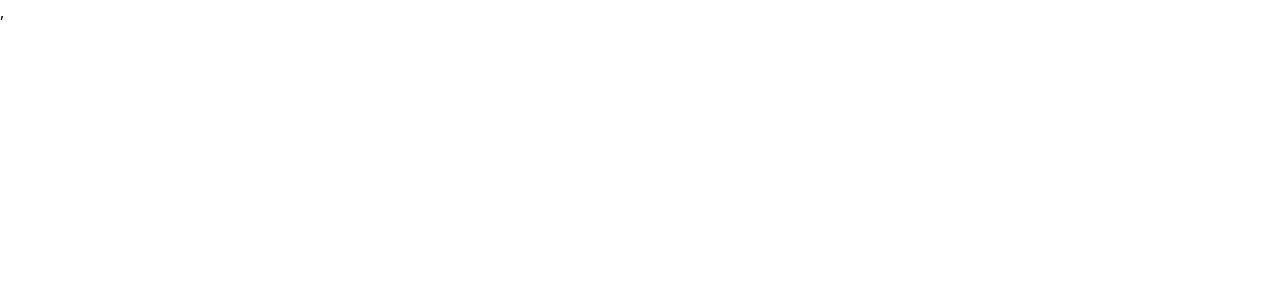
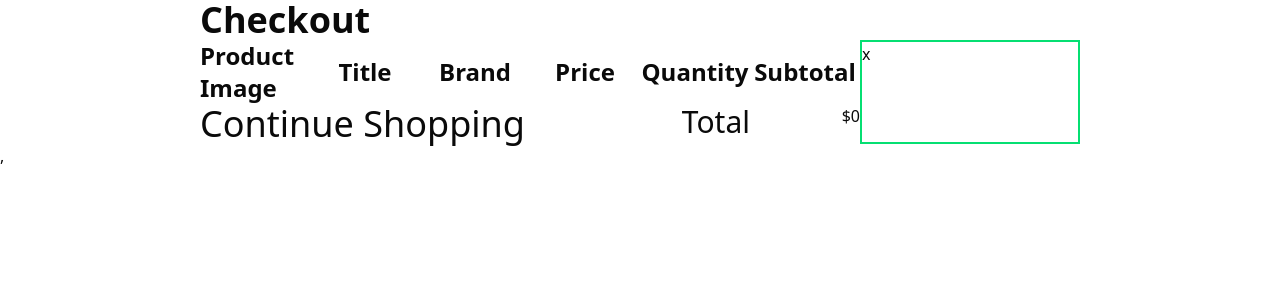
Before and after one commit to 3RaghavK3/Ecommerce-Frontend, a React (Vite) app in the folder client/: page /checkout in a window 1280 px wide. Before the commit this address had no page. Shown: the top 300 px of the page. Built offline with nearby package versions, Linux system fonts and the light colour scheme.

Commit message:
:mock of checkout page

```diff
--- a/client/src/App.tsx
+++ b/client/src/App.tsx
@@ -1,6 +1,7 @@
 import { Routes, Route } from "react-router-dom";
 import { Homepage } from "./pages/Homepage";
 import { ProductDetailPage } from "./pages/ProductDetail";
+import { Checkout } from "./pages/Checkout";
 import { MarketProvider } from "./context/MarketContext";
 
 function App() {
@@ -9,6 +10,7 @@ function App() {
       <Routes>
         <Route path="/" element={<Homepage />} />
         <Route path="/product/getinfo/:id" element={<ProductDetailPage />} />
+         <Route path="/checkout" element={<Checkout />} />
       </Routes>
     </MarketProvider>
   );
--- a/client/src/components/Header.tsx
+++ b/client/src/components/Header.tsx
@@ -1,14 +1,15 @@
 import cart from "../assets/cart.svg";
 import notication from "../assets/notication.svg";
 import { Avatar, AvatarFallback, AvatarImage } from "@/components/ui/avatar";
-
+import { useNavigate } from "react-router-dom";
 export function Header() {
+  const navigate=useNavigate();
   return (
     <div className="flex justify-end items-center  gap-5  h-12 w-full bg-white text-gray-200 border-b border-b-[#636AE8] border-b-[1px] px-4">
       <img src={cart} className="w-6 h-6" alt="cart" />
       <img src={notication} className="w-6 h-6" alt="notifcation" />
 
-      <Avatar>
+      <Avatar onClick={()=>navigate("/checkout")} className="cursor-pointer">
         <AvatarImage src="https://github.com/shadcn.png" />
         <AvatarFallback>CN</AvatarFallback>
       </Avatar>
--- a/client/src/components/market.tsx
+++ b/client/src/components/market.tsx
@@ -109,7 +109,7 @@ export default function Market() {
   return (
     <>
       <div className="flex flex-col w-full gap-5">
-        <div className="flex flex-row gap-5 ">
+        <div className="flex flex-row gap-5">
           <div className="relative w-full flex-[3_1_0%]">
             <Search className="absolute left-3 top-1/2 -translate-y-1/2 text-muted-foreground h-5 " />
             <Input
--- /dev/null
+++ b/client/src/pages/Checkout.tsx
@@ -0,0 +1,44 @@
+import { useEffect, useState } from "react"
+
+export function Checkout(){
+    const [yourcart,setyourcart]=useState([]);
+
+    useEffect(()=>{
+        setyourcart(JSON.parse(localStorage.getItem("CART")) || []);
+    },[])
+
+    let bill=0;
+
+    return(<>
+        <div className="px-50">
+            <div className="text-4xl font-bold">Checkout</div>
+            <div className="flex">
+                <div className="w-3/4 grid grid-cols-6" >
+                    <div className="flex justify-center items-center text-2xl font-bold">Product Image</div>
+                    <div className="flex justify-center items-center text-2xl font-bold">Title</div>
+                    <div className="flex justify-center items-center text-2xl font-bold">Brand</div>
+                    <div className="flex justify-center items-center text-2xl font-bold">Price</div>
+                    <div className="flex justify-center items-center text-2xl font-bold">Quantity</div>
+                    <div className="flex justify-center items-center text-2xl font-bold">Subtotal</div>
+
+                    {yourcart.map((item,index)=>{
+                        bill+=item.price*item.quantity
+                        return (<div key={index} className="contents">
+                            <div className="flex justify-center items-center"><img src={item.thumbnail||"-"} className="object-contain w-20 h-20" /></div>
+                            <div className="flex justify-center items-center">{item.title||"-"}</div>
+                            <div className="flex justify-center items-center">{item.brand||"-"}</div>
+                            <div className="flex justify-center items-center">${item.price||"-"}</div>
+                            <div className="flex justify-center items-center">{item.quantity||"-"}</div>
+                            <div className="flex justify-center items-center">${item.price*item.quantity||"-"}</div>
+                        </div>)
+                    })}
+
+                    <div className="col-span-3 text-left text-4xl"> Continue Shopping</div>
+                    <div className="col-span-2 text-right text-3xl"> Total </div>
+                    <div className="text-right font-3xl"> ${bill}</div>
+                </div>
+                <div className="flex flex-col w-1/4 border-green-400 border-2">x</div>
+            </div>
+        </div>
+    </>)
+}
--- a/client/src/pages/ProductDetail.tsx
+++ b/client/src/pages/ProductDetail.tsx
@@ -9,6 +9,7 @@ import { Textarea } from "@/components/ui/textarea";
 import { Label } from "@/components/ui/label";
 import TabsComponent from "@/components/tabs";
 import { AlertToast, SuccessToast } from "@/components/Toast";
+import { useNavigate } from "react-router-dom";
 
 export function ProductDetailPage({}) {
   const { id } = useParams();
@@ -17,6 +18,7 @@ export function ProductDetailPage({}) {
   const [cart, setcart] = useState([]);
   const [stockavail, setstockavail] = useState(true);
 
+  const navigate=useNavigate();
   const [showToast, setToast] = useState(false);
   const [alertToast, setalert] = useState(false);
   const [alerttitle, setalertitle] = useState("");
@@ -26,7 +28,7 @@ export function ProductDetailPage({}) {
     setcart(JSON.parse(localStorage.getItem("CART")) || []);
   }, []);
 
-  const triggerAlert = ({ title, desc }) => {
+  const triggerAlert = ({ title,desc }) => {
     setalertitle(title);
     setalertdescription(desc);
     setalert(true);
@@ -37,8 +39,18 @@ export function ProductDetailPage({}) {
 
   const Addtocart = () => {
     const itemwithquantity = { ...productInfo, quantity };
-    const newcart = [...cart, itemwithquantity];
-    setcart(newcart);
+    const existingItemIndex = cart.findIndex(item => item.id === productInfo.id);
+    let newcart;
+    if(existingItemIndex===-1){
+        newcart = [...cart, itemwithquantity];
+    }
+    else{
+        newcart=[...cart]
+        newcart[existingItemIndex].quantity+=itemwithquantity.quantity
+    }
+    setcart(newcart)
+
+
     localStorage.setItem("CART", JSON.stringify(newcart));
     setToast(true);
     setTimeout(() => {
@@ -65,7 +77,7 @@ export function ProductDetailPage({}) {
   return (
     <>
       <Header />
-      <div className="min-h-screen w-full px-30">
+      <div className="min-h-screen w-full px-75">
         <div
           className="w-full text-sm text-muted-foreground my-15"
           style={{ fontFamily: "Inter, sans-serif" }}
@@ -207,7 +219,7 @@ export function ProductDetailPage({}) {
                       <ShoppingCart />
                       <span>Add to Cart</span>
                     </Button>
-                    <Button className="flex-1 p-5">Check Out</Button>
+                    <Button className="flex-1 p-5" onClick={()=>navigate("/checkout")}>Check Out</Button>
                   </div>
                 )}
               </div>
```
